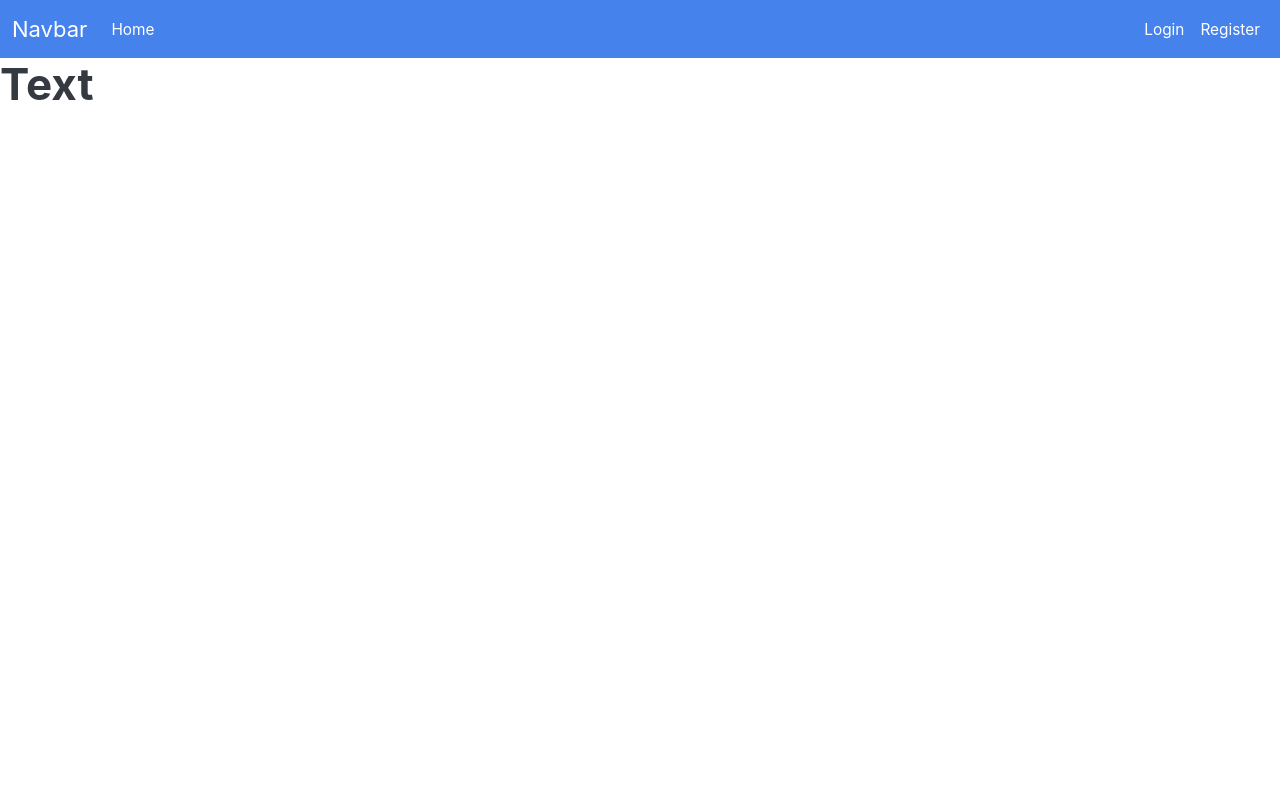
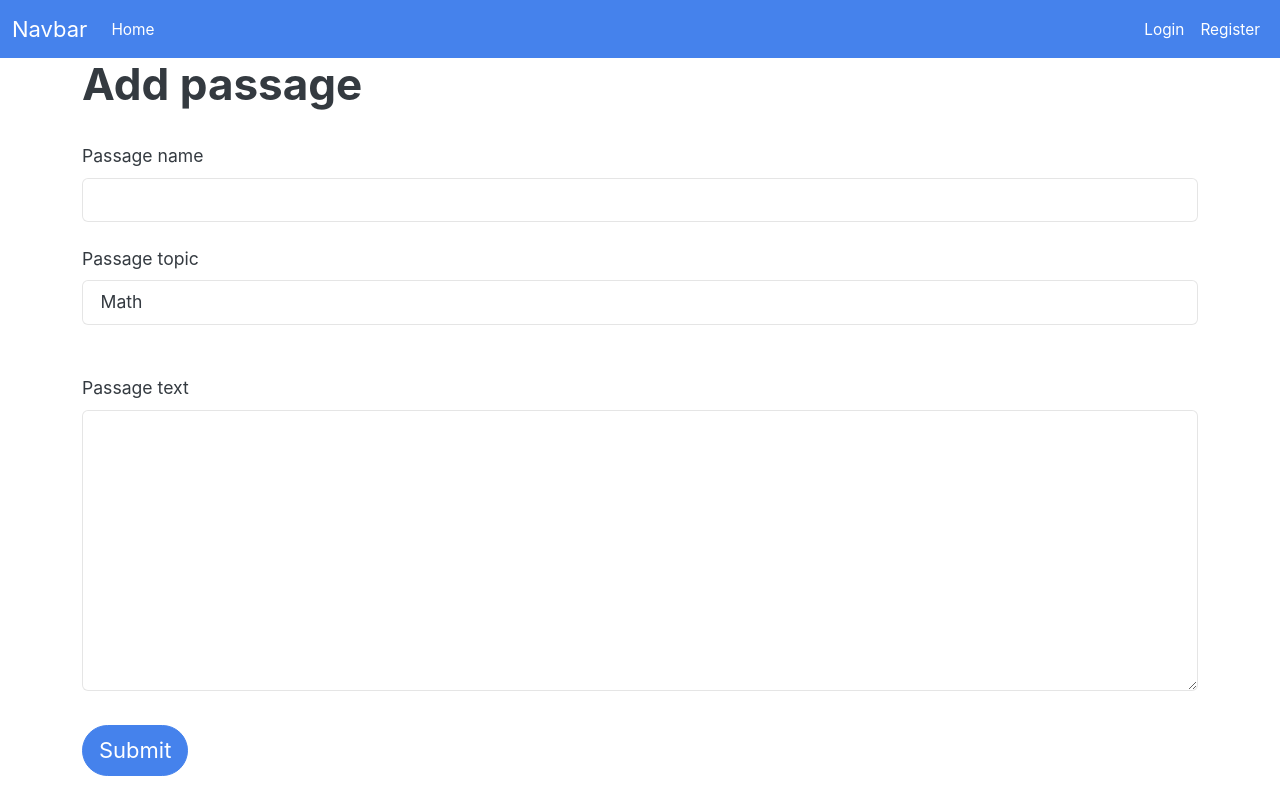
Before and after one commit to MoHoss007/knowledge-box, a Flask app: page /add_passage/text in a window 1280 px wide. Run offline with Flask 3, Linux system fonts and the light colour scheme; some libraries are stand-ins or nearby versions.

Commit message:
added passage text and save to db

```diff
--- a/knowledge_box/add_passage/forms.py
+++ b/knowledge_box/add_passage/forms.py
@@ -1,5 +1,5 @@
 from flask_wtf import FlaskForm
-from wtforms import StringField, SelectField, SubmitField, FileField
+from wtforms import StringField, SelectField, SubmitField, FileField, TextAreaField
 from wtforms.validators import DataRequired, ValidationError
 from flask_wtf.file import FileRequired, FileAllowed
 
@@ -39,3 +39,24 @@ class UploadForm(FlaskForm):
                     raise ValidationError('File does not match the selected upload type (PDF).')
             else:
                 raise ValidationError('Invalid file format.')
+
+
+class TextForm(FlaskForm):
+    passage_name = StringField(
+        label='Passage name',
+        validators=[DataRequired()]
+    )
+
+    passage_topic = SelectField(
+        label='Passage topic',
+        choices=[('Math', 'Math'), ('Physics', 'Physics'), ('Chem', 'Chem'), ('Bio', 'Bio'),
+                 ('History', 'History'), ('Literature', 'Literature')],
+        validators=[DataRequired()]
+    )
+
+    passage_text = TextAreaField(
+        label='Passage text',
+        validators=[DataRequired()]
+    )
+
+    submit = SubmitField('Next')
--- a/knowledge_box/add_passage/templates/text.html
+++ b/knowledge_box/add_passage/templates/text.html
@@ -5,5 +5,42 @@
 {% endblock %}
 
 {% block content %}
-  <h1>Text</h1>
+  <div class="container">
+    <form method="POST" novalidate>
+      {{ form.hidden_tag() }}
+      <h1>Add passage</h1>
+
+      <div class="form-group col 8">
+        {{ form.passage_name.label(class="form-label mt-4") }}
+        {{ form.passage_name(class="form-control") }}
+        {% if form.passage_name.errors %}
+            <div class="alert alert-danger" role="alert">
+                {{ form.passage_name.errors[0] }}
+            </div>
+        {% endif %}
+      </div>
+      <div class="form-group col 8">
+        {{ form.passage_topic.label(class="form-label mt-4") }}
+        {{ form.passage_topic(class="form-control") }}
+        {% if form.passage_topic.errors %}
+            <div class="alert alert-danger" role="alert">
+                {{ form.passage_topic.errors[0] }}
+            </div>
+        {% endif %}
+      </div>
+      <br>
+      <div class="form-group col 8">
+        {{ form.passage_text.label(class="form-label mt-4") }}
+        {{ form.passage_text(class="form-control", rows=10) }}
+        {% if form.passage_text.errors %}
+            <div class="alert alert-danger" role="alert">
+                {{ form.passage_text.errors[0] }}
+            </div>
+        {% endif %}
+      </div>
+
+{#        <textarea>{{ text }}</textarea>#}
+      <button type="submit" class="btn btn-lg btn-primary" style="margin-top: 3%">Submit</button>
+    </form>
+  </div>
 {% endblock %}
--- a/knowledge_box/add_passage/views.py
+++ b/knowledge_box/add_passage/views.py
@@ -1,17 +1,47 @@
 from flask import Blueprint, render_template
-from flask import render_template, redirect, url_for, flash
-from knowledge_box.add_passage.forms import UploadForm
+from flask import render_template, redirect, url_for, flash, request
+from knowledge_box.add_passage.forms import UploadForm, TextForm
 from PyPDF2 import PdfReader
 import cv2
 import io
 import numpy as np
 from knowledge_box.add_passage.model import OCR
+from flask_login import current_user
+from knowledge_box.models import User, Passage, db
+
 add_passage = Blueprint("add_passage", __name__, static_folder="static", template_folder="templates")
 
 
 @add_passage.route("/text", methods=["GET", "POST"])
 def text_page():
-    return render_template("text.html")
+    text = request.args.get('text')
+    name = request.args.get('name')
+    form = TextForm()
+
+    form.passage_text.data = text
+    form.passage_name.data = name
+
+    if form.validate_on_submit():
+        if current_user.is_authenticated:
+            user_backref = User.query.filter_by(username=current_user.username).first()
+            passage = Passage(
+                topic=form.passage_topic.data,
+                title=form.passage_name.data,
+                text=form.passage_text.data,
+                user=user_backref
+            )
+
+            db.session.add(passage)
+            db.session.commit()
+
+            flash(f"Passage created successfully: {passage.title}", category="success")
+            return redirect(url_for("home.home_page"))
+
+    if form.errors != {}:  # form.errors is a dictionary
+        for error_message in form.errors.values():
+            flash(f"There was an error with uploading: {error_message}", category="danger")
+
+    return render_template("text.html", form=form)
 
 
 @add_passage.route("/upload", methods=["GET", "POST"])
@@ -23,7 +53,7 @@ def upload_page():
         upload_type = form.upload_type.data
 
         text = ""
-        name = form.passage_name
+        name = form.passage_name.data
 
         if upload_type == 'PDF':
             pdf_file_stream = io.BytesIO(uploaded_file.read())
@@ -41,7 +71,8 @@ def upload_page():
             img = cv2.imdecode(file_bytes, cv2.IMREAD_COLOR)
             text = ocr.image_to_text(img)
 
-        return redirect(url_for("text.html"), name=name, text=text)
+        return redirect(url_for('add_passage.text_page', name=name, text=text))
+        # return render_template("text.html", name=name, form=form_text)
 
     if form.errors != {}:  # form.errors is a dictionary
         for error_message in form.errors.values():
```
